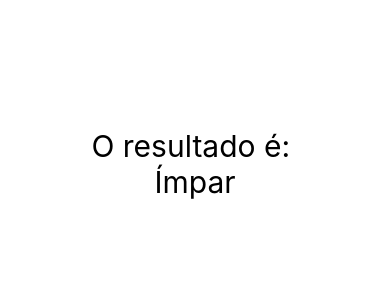
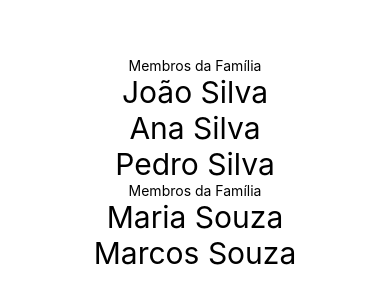
Before and after one commit to leticiasatiko/treinamento-react-native, a React Native app: screen / in a window 390 px wide. Shown: the part 258-562 px from the top of the page. Built offline with nearby package versions, Linux system fonts and the light colour scheme.

Commit message:
props.children familia e membros

```diff
--- a/src/App.tsx
+++ b/src/App.tsx
@@ -12,12 +12,22 @@
 import PaiIndireto from './components/indireta/Pai'
 import ContadorV2 from './components/contador/ContadorV2'
 import ParImpar from './components/ParImpar'
+import Familia from './components/relacao/Familia'
+import Membro from './components/relacao/Membro'
 
 export default () => (
     <View style={style.App}>
-
+        <Familia>
+            <Membro nome="João" sobrenome="Silva" />
+            <Membro nome="Ana" sobrenome="Silva" />
+            <Membro nome="Pedro" sobrenome="Silva" />
+        </Familia>
+        <Familia>
+            <Membro nome="Maria" sobrenome="Souza" />
+            <Membro nome="Marcos" sobrenome="Souza" />
+        </Familia>
+        {/*
         <ParImpar num={5} />
-        {/*
         <ContadorV2 />
         <PaiIndireto />
         <Pai />
--- /dev/null
+++ b/src/components/relacao/Familia.tsx
@@ -0,0 +1,13 @@
+import React from 'react'
+import { View, Text } from 'react-native'
+import Estilo from '../estilo'
+import Membro from './Membro'
+
+export default (props: { children: React.ReactNode }) => {
+    return (
+        <>
+            <Text>Membros da Família</Text>
+            {props.children}
+        </>
+    )
+}
--- /dev/null
+++ b/src/components/relacao/Membro.tsx
@@ -0,0 +1,11 @@
+import React from 'react'
+import { View, Text } from 'react-native'
+import Estilo from '../estilo'
+
+export default (props: { nome: string; sobrenome: string }) => {
+    return (
+        <Text style={Estilo.txtG}>
+            {props.nome} {props.sobrenome}
+        </Text>
+    )
+}
```
